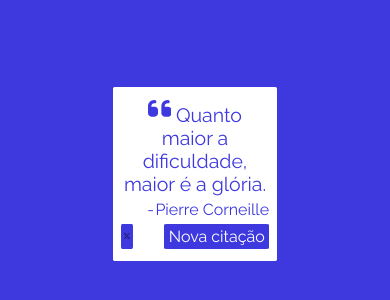
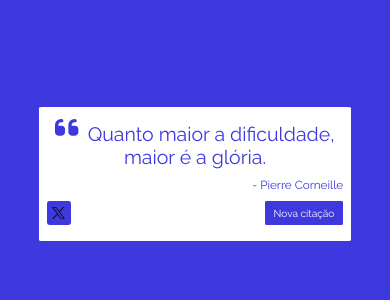
Before and after one commit to LuizFelipePinho/random-quote, a React (Vite) app: page / in a window 390 px wide. Shown: the part 248-548 px from the top of the page. Built offline with nearby package versions, Linux system fonts and the light colour scheme.

Commit message:
add font responsive

```diff
--- a/src/Components/Autor/author.scss
+++ b/src/Components/Autor/author.scss
@@ -7,6 +7,8 @@
   display: flex;
   justify-content: end;
   font-weight: 200;
+  font-size: 3vmin;
+
 }
 
 .hidden {
--- a/src/Components/Buttons/buttons.scss
+++ b/src/Components/Buttons/buttons.scss
@@ -5,7 +5,7 @@
 
 
 #new-quote {
-  font-size: 1rem;
+  font-size: 2.6vmin;
   padding: 2% 3%;
   border: none;
   border-radius: 1%;
--- a/src/Components/wrapper/wrapper.scss
+++ b/src/Components/wrapper/wrapper.scss
@@ -3,6 +3,9 @@
 * {
   font-family: "Raleway", sans-serif;
 }
+
+
+
 #quote-box {
   background-color: #ffffff;
   display: flex;
@@ -23,3 +26,17 @@
   margin-bottom: 3%;
 
 }
+
+
+@media (max-width: 900px) {
+  #quote-box {
+  width: 80vw;
+  };
+
+  #quote-text,
+  #author,
+  .buttons {
+  margin-bottom: 3%;
+
+  }
+}
```
